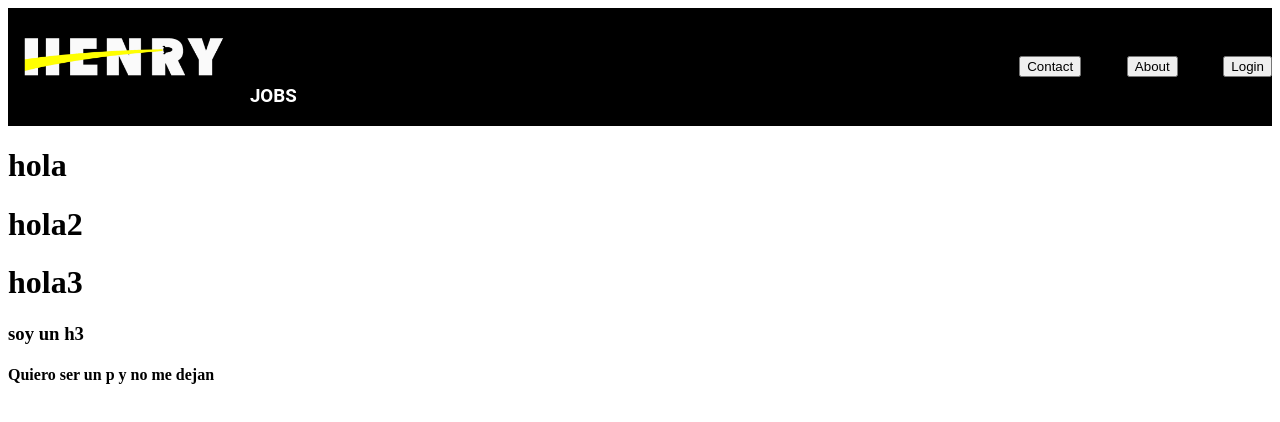
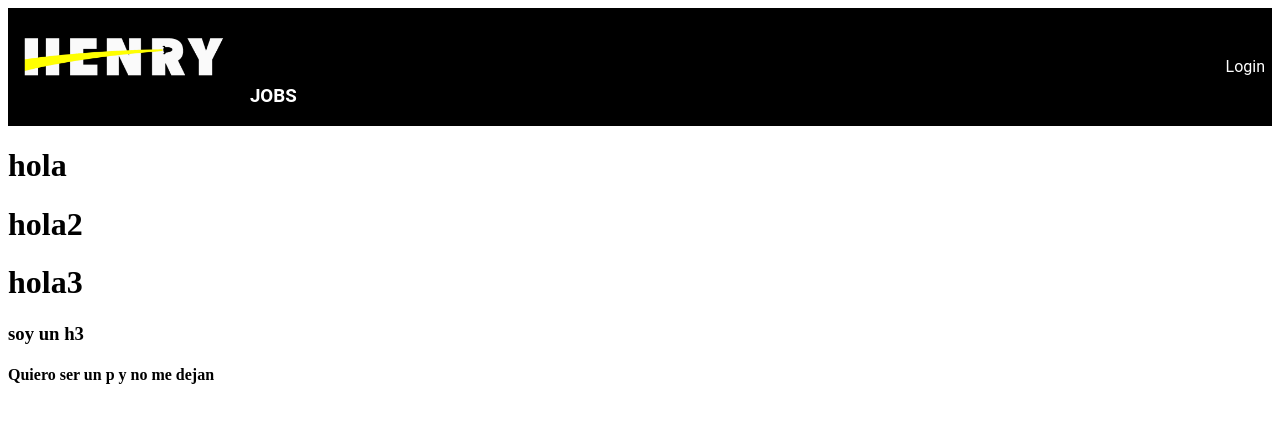
Before and after one commit to mirandajc/Henry-Jobs, a React (Create React App) app in the folder henry/: page / in a window 1280 px wide. Shown: the top 422 px of the page. Built offline with nearby package versions, Linux system fonts and the light colour scheme.

Commit message:
ButtonLogin

```diff
--- a/henry/src/Components/NavBar/NavStyles/navbar.js
+++ b/henry/src/Components/NavBar/NavStyles/navbar.js
@@ -14,18 +14,23 @@
 display: flex;
 justify-content: space-between;
 
-width: 20%;
+
+button{
+    @import url('https://fonts.googleapis.com/css2?family=Roboto:wght@100&display=swap');
+    font-family: 'Roboto', sans-serif;
+    font-size: 1em;
+    background-color:transparent;
+    color:white;
+    border:1px solid transparent;
+}
 
 `
 export const NavLogo= styled.div`
 @import url('https://fonts.googleapis.com/css2?family=Roboto:wght@100&display=swap');
 font-family: 'Roboto', sans-serif;
 display: flex;
-
 align-items:baseline;
-
 width: 100%;
-
 img{
     width:50%;
 }
--- a/henry/src/Components/NavBar/navbar.jsx
+++ b/henry/src/Components/NavBar/navbar.jsx
@@ -12,8 +12,8 @@
             <Logo/>
             </div>
             <NavButton>
-            <ButtonContact/>
-            <ButtonAbout/>
+            {/* <ButtonContact/>
+            <ButtonAbout/> */}
             <ButtonLogin/>
             </NavButton>
         </NavbarS>
```
